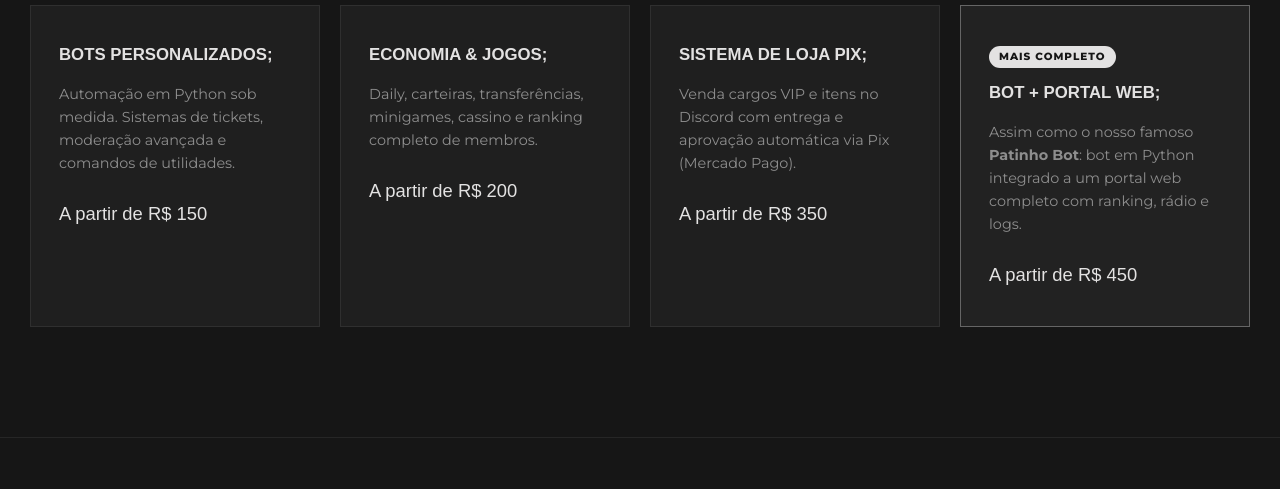
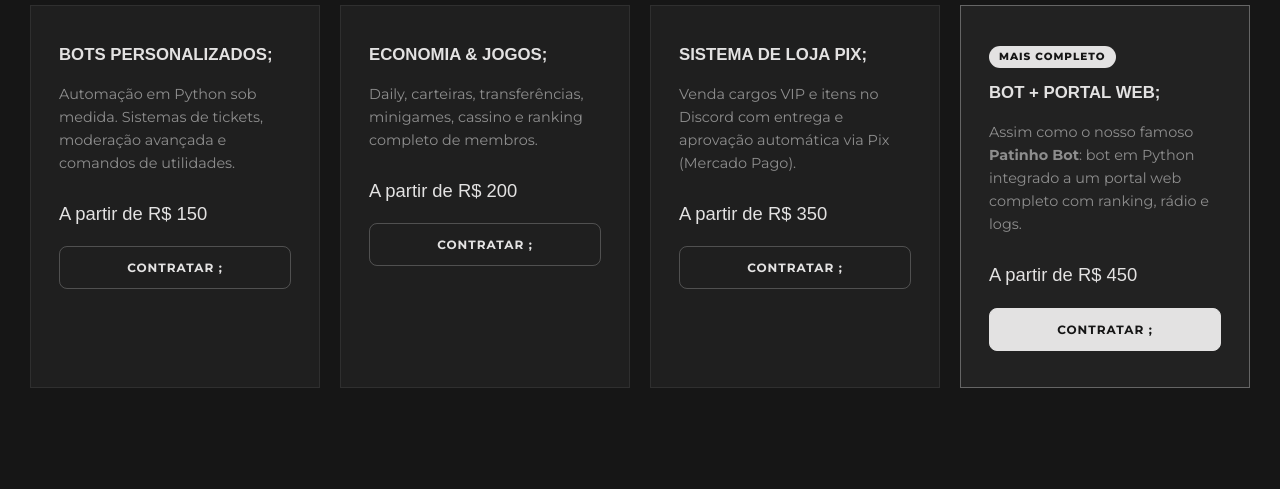
Before and after one commit to uisk021/sant, a Flask app: page / in a window 1280 px wide. Shown: the part 2960-3449 px from the top of the page. Run offline with Flask 3, Linux system fonts and the light colour scheme; some web fonts are replaced.

Commit message:
Update index.html

```diff
--- a/templates/index.html
+++ b/templates/index.html
@@ -92,7 +92,7 @@
                     <div class="timeline-dot"></div>
                     <span class="step-number">03</span>
                     <h3>Social Media;</h3>
-                    <p><strong>[GESTÃO]</strong> Conteúdo que gera autoridade. Planejamento editorial, design de postagens e retenção de comunidade para aquecer seu público antes da venda.</p>
+                    <p><strong>[GESTÃO]</strong> Conteúdo que gera autoridade. Planejamento editorial, design de postagens e retenção de  para aquecer seu público antes da venda.</p>
                 </div>
 
                 <!-- Etapa 4 -->
@@ -220,18 +220,39 @@
                 <h3>BOTS PERSONALIZADOS;</h3>
                 <p>Automação em Python sob medida. Sistemas de tickets, moderação avançada e comandos de utilidades.</p>
                 <span class="card-price">A partir de R$ 150</span>
+                <div class="card-actions">
+                    <a class="btn-card-discord"
+                       href="https://wa.me/5511999999999?text=Ol%C3%A1%20SANT%3B!%20Quero%20um%20Bot%20Personalizado%20para%20Discord."
+                       target="_blank">
+                        CONTRATAR ;
+                    </a>
+                </div>
             </div>
 
             <div class="card">
                 <h3>ECONOMIA & JOGOS;</h3>
                 <p>Daily, carteiras, transferências, minigames, cassino e ranking completo de membros.</p>
                 <span class="card-price">A partir de R$ 200</span>
+                <div class="card-actions">
+                    <a class="btn-card-discord"
+                       href="https://wa.me/5511999999999?text=Ol%C3%A1%20SANT%3B!%20Quero%20o%20sistema%20de%20Economia%20%26%20Jogos%20no%20Discord."
+                       target="_blank">
+                        CONTRATAR ;
+                    </a>
+                </div>
             </div>
 
             <div class="card">
                 <h3>SISTEMA DE LOJA PIX;</h3>
                 <p>Venda cargos VIP e itens no Discord com entrega e aprovação automática via Pix (Mercado Pago).</p>
                 <span class="card-price">A partir de R$ 350</span>
+                <div class="card-actions">
+                    <a class="btn-card-discord"
+                       href="https://wa.me/5511999999999?text=Ol%C3%A1%20SANT%3B!%20Quero%20o%20Sistema%20de%20Loja%20Pix%20Autom%C3%A1tico."
+                       target="_blank">
+                        CONTRATAR ;
+                    </a>
+                </div>
             </div>
 
             <div class="card card-highlight">
@@ -239,6 +260,13 @@
                 <h3>BOT + PORTAL WEB;</h3>
                 <p>Assim como o nosso famoso <strong>Patinho Bot</strong>: bot em Python integrado a um portal web completo com ranking, rádio e logs.</p>
                 <span class="card-price">A partir de R$ 450</span>
+                <div class="card-actions">
+                    <a class="btn-card-discord"
+                       href="https://wa.me/5511999999999?text=Ol%C3%A1%20SANT%3B!%20Quero%20o%20Bot%20%2B%20Portal%20Web%20Integrado."
+                       target="_blank">
+                        CONTRATAR ;
+                    </a>
+                </div>
             </div>
         </div>
     </div>
```
Lines whose indentation alone changed are shown as unchanged.
